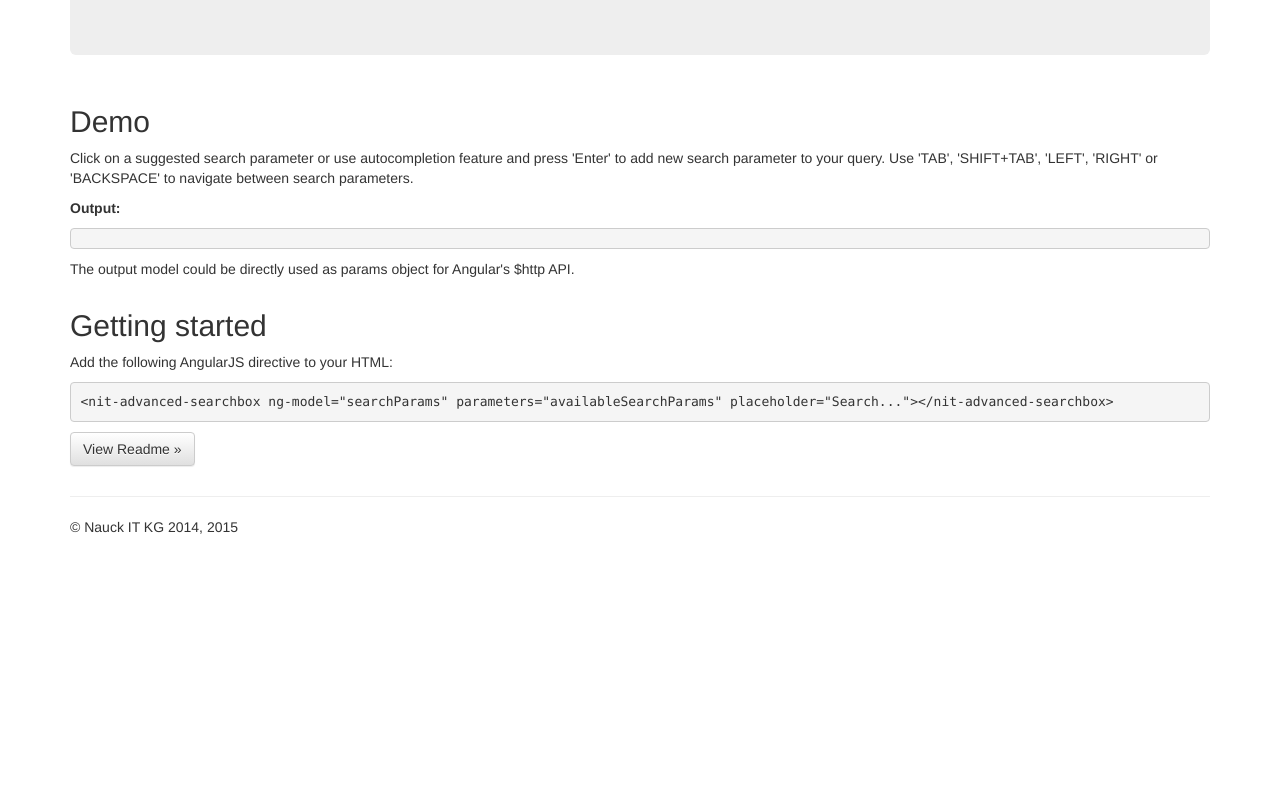
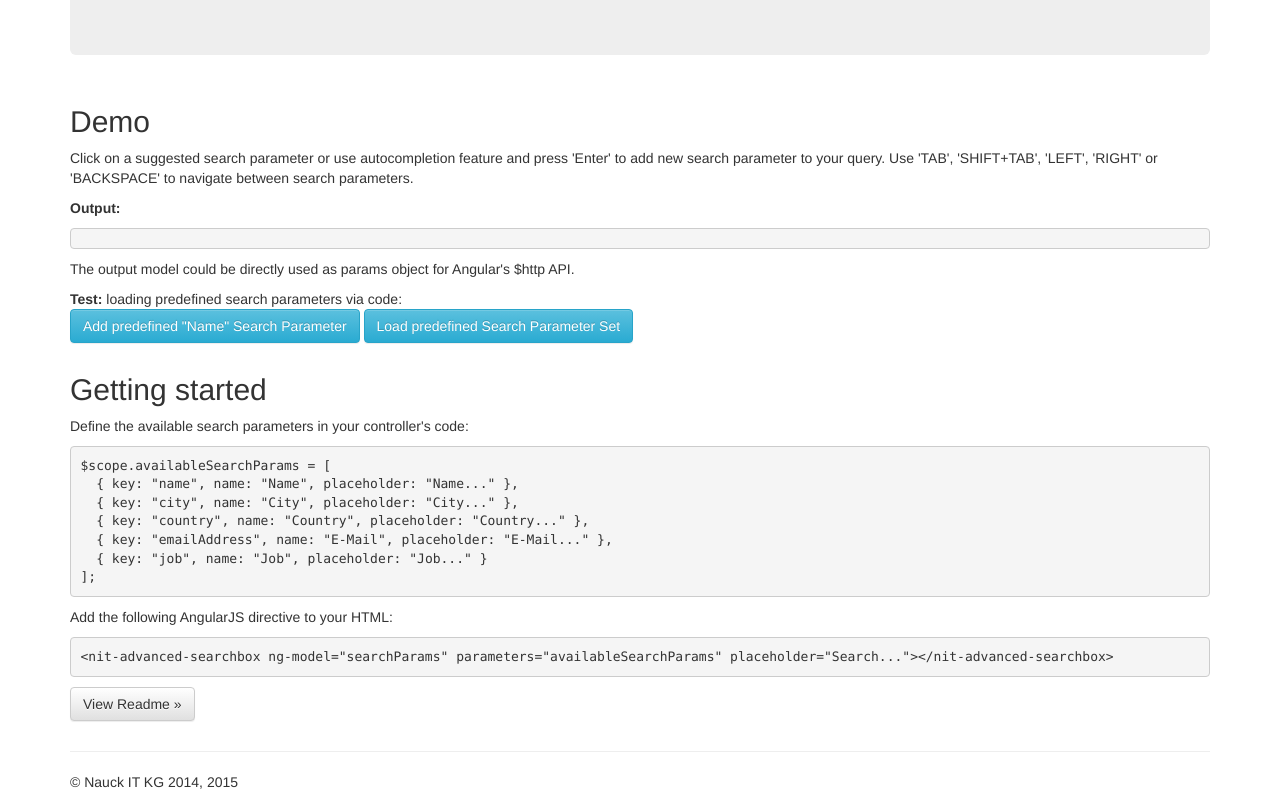
Before and after one commit to dnauck/angular-advanced-searchbox, a plain HTML site: page index.html in a window 1280 px wide. Shown: the part 246-1048 px from the top of the page. Before the commit the page ends 800 px from the top, so only its background shows below. Drawn offline with nearby package versions, Linux system fonts and the light colour scheme; some packages are replaced by stand-ins of ours; a script that the page names is missing.

Commit message:
added buttons to show how to manipulate the search params via code (e.g. pre load searches, etc.)

```diff
--- a/index.html
+++ b/index.html
@@ -38,6 +38,17 @@
           { key: "emailAddress", name: "E-Mail", placeholder: "E-Mail..." },
           { key: "job", name: "Job", placeholder: "Job..." }
         ];
+
+        $scope.addPredefinedNameSearchParam = function(){
+          $scope.searchParams.name = 'Max Mustermann';
+        };
+
+        $scope.loadPredefinedSearchParamSet = function(){
+          $scope.searchParams = {
+            name: "Max M.",
+            job: "Boss"
+          };
+        };
       });
     </script>
   </head>
@@ -83,9 +94,24 @@
             <pre><code>{{searchParams}}</code></pre>
             The output model could be directly used as params object for Angular's $http API.
           </p>
+          <p>
+            <strong>Test:</strong> loading predefined search parameters via code:<br />
+            <button class="btn btn-info" ng-click="addPredefinedNameSearchParam()">Add predefined "Name" Search Parameter</button>
+            <button class="btn btn-info" ng-click="loadPredefinedSearchParamSet()">Load predefined Search Parameter Set</button>
+          </p>
         </div>
         <div class="col-sm-12">
           <h2>Getting started</h2>
+          <p>Define the available search parameters in your controller's code:</p>
+          <p>
+            <pre><code>$scope.availableSearchParams = [
+  { key: "name", name: "Name", placeholder: "Name..." },
+  { key: "city", name: "City", placeholder: "City..." },
+  { key: "country", name: "Country", placeholder: "Country..." },
+  { key: "emailAddress", name: "E-Mail", placeholder: "E-Mail..." },
+  { key: "job", name: "Job", placeholder: "Job..." }
+];</code></pre>
+          </p>
           <p>Add the following AngularJS directive to your HTML:</p>
           <p>
             <pre><code>&#60;nit-advanced-searchbox ng-model="searchParams" parameters="availableSearchParams" placeholder="Search..."&#62;&#60;/nit-advanced-searchbox&#62;</code></pre>
```
